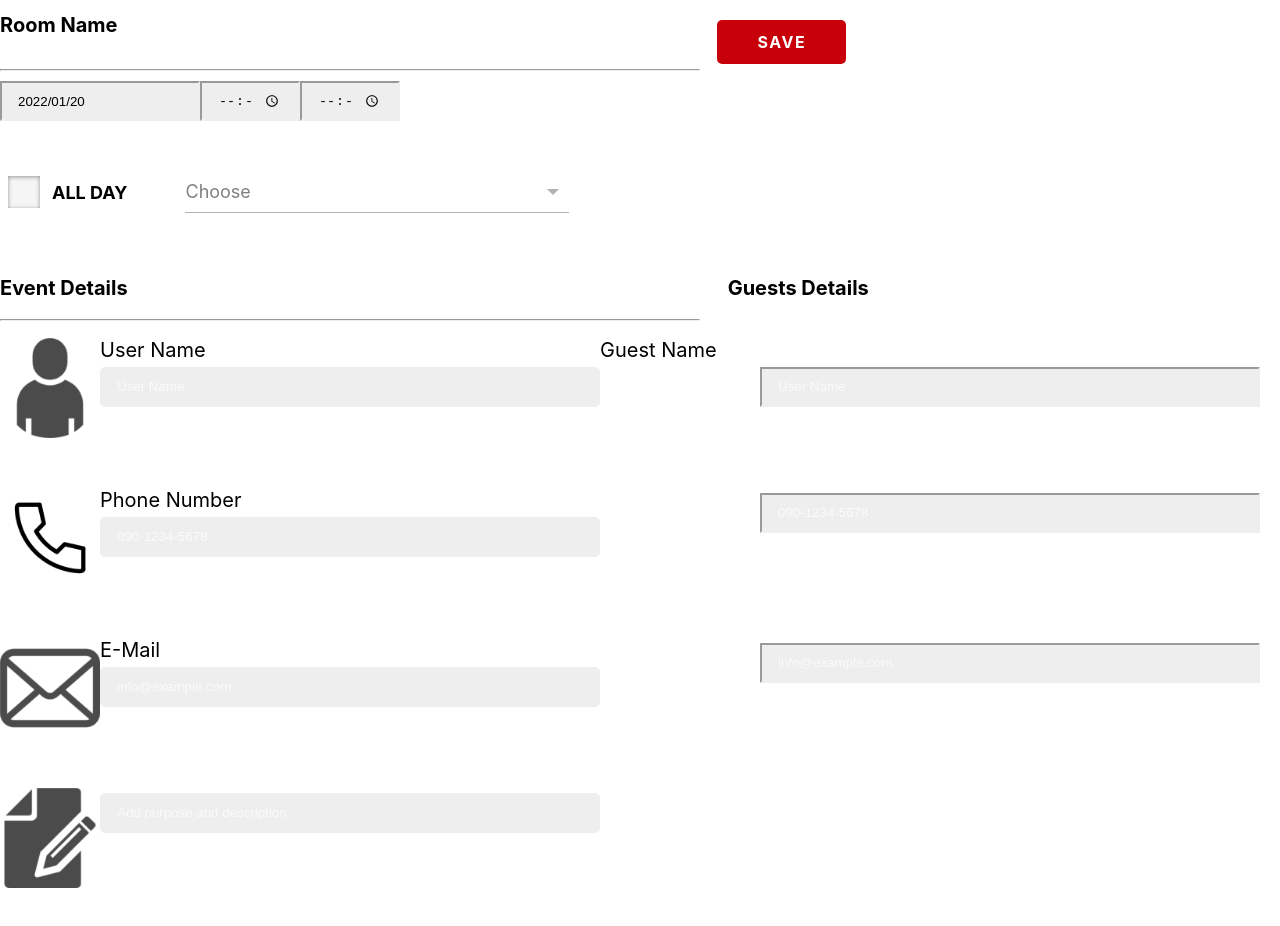
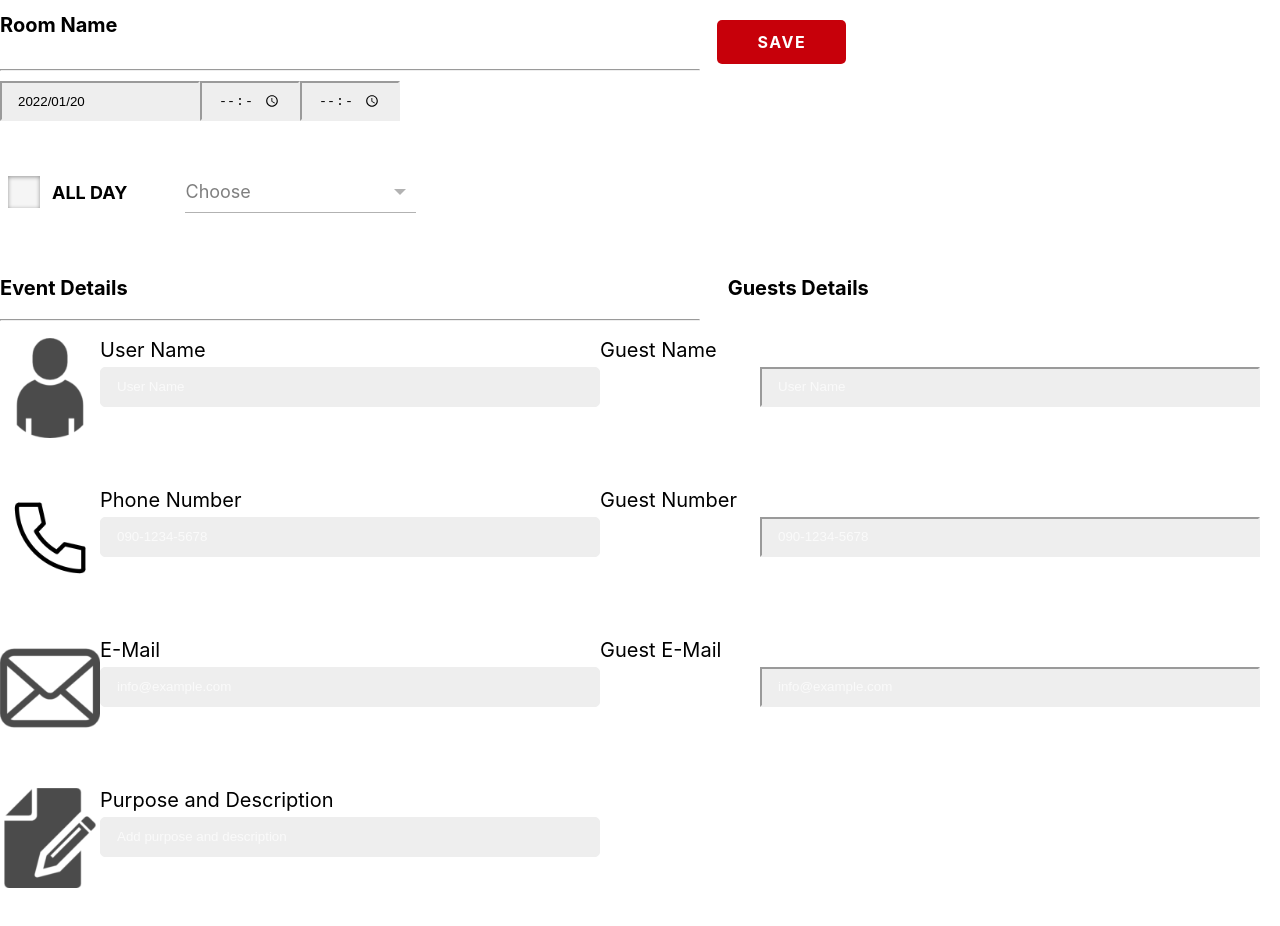
Before and after one commit to Hansyo/MR-UNRED-FRONT, a React (Create React App) app: page /reserve in a window 1280 px wide. Shown: the top 926 px of the page. Built offline with nearby package versions, Linux system fonts and the light colour scheme.

Commit message:
reserve-upperの書式を揃えました

```diff
--- a/src/pages/ReservePage.css
+++ b/src/pages/ReservePage.css
@@ -2,6 +2,7 @@
 /* 選択は下のバーの色を変える */
 /* 入力は背景の色を変える */
 
+/*　入力フォームの文字のフォント */
 a{
   font-size: 20px;
 }
@@ -12,6 +13,20 @@ a{
 }
 
 .reserve--upper-grid {
+  height: 30%;
+  width: 100%;
+  display: flex;
+}
+
+.reserve--upper-calendar{
+  height: 10%;
+  width: 60%;
+  display: flex;
+}
+
+.reserve--upper-DAY{
+  height: 10%;
+  width: 60%;
   display: flex;
 }
 
@@ -36,13 +51,6 @@ a{
   background: #eee;
   border-color:#eee;
 }
-
-/* .reserve-saveButton{
-  width:100px;
-  height:50px;
-  margin: 20px 0 0 600px;
-  background-color: #c7000a;
-} */
 
 /* SAVEボタン */
 *,
@@ -94,51 +102,6 @@ a.reserve-saveButton--red:hover {
   color: #fff;
   background: #880007;
 }
-
-
-/* 元々のチェックボックス（非表示）
-.reserve--upper-grid input[type="checkbox"]{
-  display: none;
-}
-/* チェックボックスの代わりを成すラベル */
-/* .reserve--upper-grid input[type="checkbox"]+label{
-  box-sizing: border-box;
-  cursor: pointer;
-  padding: 5px 20px;
-  position: relative;
-  width: auto;
-} */
-/* ラベルの左に表示させる正方形のボックス□ */
-/* .reserve--upper-grid input[type="checkbox"]+label::before{
-  content: "";
-  position: absolute;
-  display: block;
-  box-sizing: border-box;
-  width: 20px;
-  height: 20px;
-  margin-top: -10px;
-  left: 0;
-  top: 50%;
-  border: 1px solid;
-  border-color:  #AA0000;
-  background-color: #FFF;
-}
-/* チェックが入った時のレ点 */
-/* .reserve--upper-grid input[type="checkbox"]:checked+label::after{
-  content: "";
-  position: absolute;
-  display: block;
-  box-sizing: border-box;
-  width: 18px;
-  height: 9px;
-  margin-top: -9px;
-  top: 50%;
-  left: 3px;
-  transform: rotate(-45deg);
-  border-bottom: 3px solid;
-  border-left: 3px solid;
-  border-color:  #585753;
-} */
 
 /* ALL DAYチェックボックス */
 .ECM_CheckboxInput {
--- a/src/pages/ReservePage.jsx
+++ b/src/pages/ReservePage.jsx
@@ -33,6 +33,7 @@ const ReservePage = () => {
   return (
 
     <div>
+      {/* 部屋の名前 */}
       <div className="reserve--upper-grid">
       <h1>Room Name</h1>
         <div>
@@ -40,22 +41,22 @@ const ReservePage = () => {
         </div>
       </div>
       <hr className='reserve-line'></hr>
-      <div className="reserve--upper-grid">
+
+      {/* カレンダー選択 */}
+      <div className="reserve--upper-calendar">
         <div>
           <Calendar value={initDate} onChange={onDateChange} />
         </div>
         <div>
           <input type="time" class="reserve-time" required></input>
         </div>
-
         <div>
           <input type="time" class="reserve-time" required></input>
         </div>
       </div>
 
-
-      <div className="reserve--upper-grid">
-        {/* <input id="allDayTag" value="1" type="checkbox" /><label for="allDayTag"> All Day </label>  */}
+      {/* DAYChoose */}
+      <div className="reserve--upper-DAY">
         <label class="ECM_CheckboxInput">
           <input class="ECM_CheckboxInput-Input" type="checkbox"></input><span class="ECM_CheckboxInput-DummyInput"></span><span class="ECM_CheckboxInput-LabelText">ALL DAY</span>
         </label>
@@ -103,7 +104,10 @@ const ReservePage = () => {
             <a>Phone Number</a>
             <Input className="reserve--event-input" placeholder="090-1234-5678" />
           </div>
-          <Input className="reserve--guest-input" placeholder="090-1234-5678"/>
+          <div class="flexbox">
+            <a>Guest Number</a>
+            <Input className="reserve--guest-input" placeholder="090-1234-5678"/>
+          </div>
         </div>
       </div>
 
@@ -114,12 +118,18 @@ const ReservePage = () => {
           <a>E-Mail</a>
           <Input className="reserve--event-input" placeholder="info@example.com" />
         </div>
-        <Input className="reserve--guest-input" placeholder="info@example.com"/>
+        <div class="flexbox">
+          <a>Guest E-Mail</a>
+          <Input className="reserve--guest-input" placeholder="info@example.com"/>
+        </div>
       </div>
 
       <div className='reserve--event-grid'>
         <Icon index={3} />
-        <Input className="reserve--event-input" placeholder="Add purpose and description" />
+        <div class="flexbox">
+          <a>Purpose and Description</a>
+          <Input className="reserve--event-input" placeholder="Add purpose and description" />
+        </div>
       </div>
     </div>
   );
```
